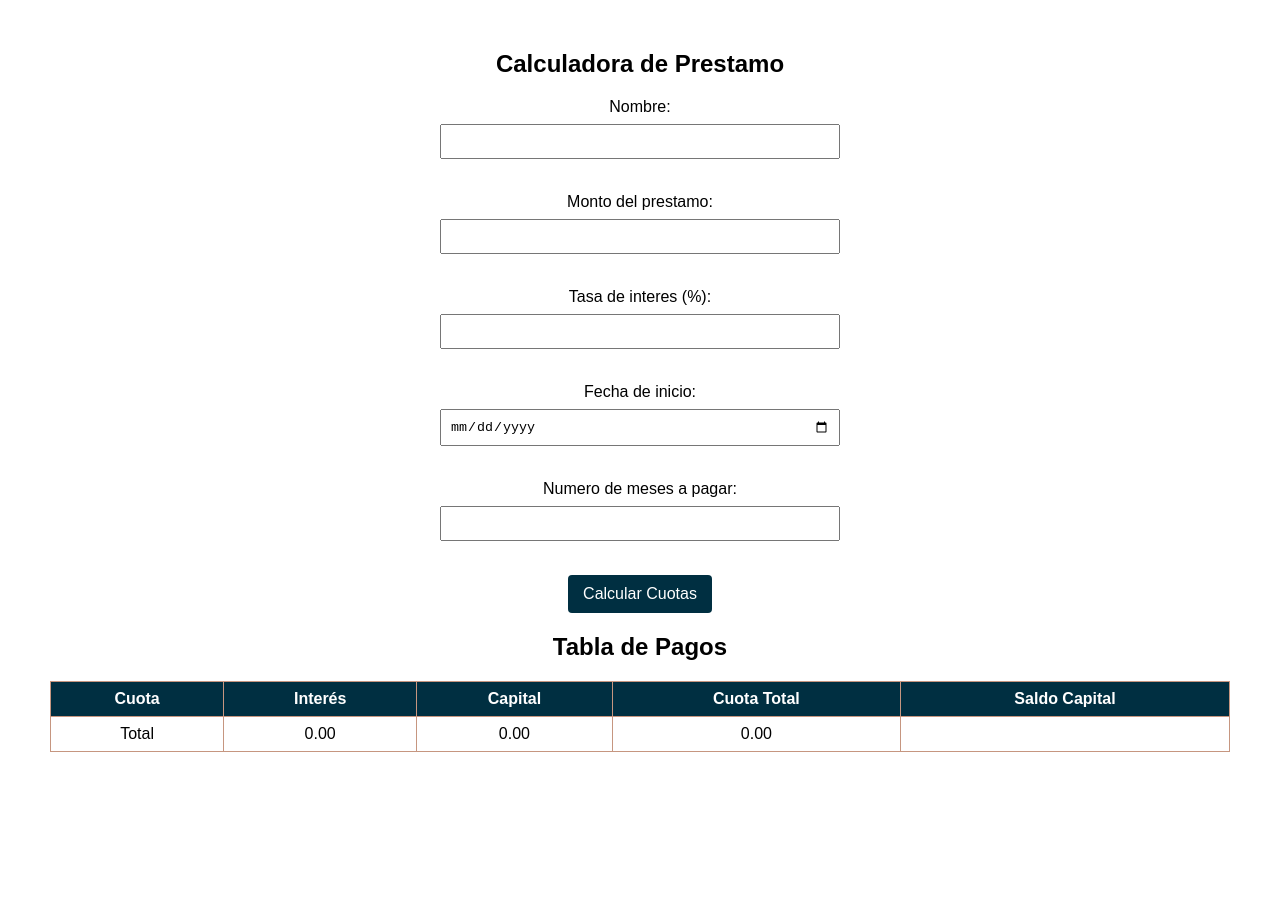
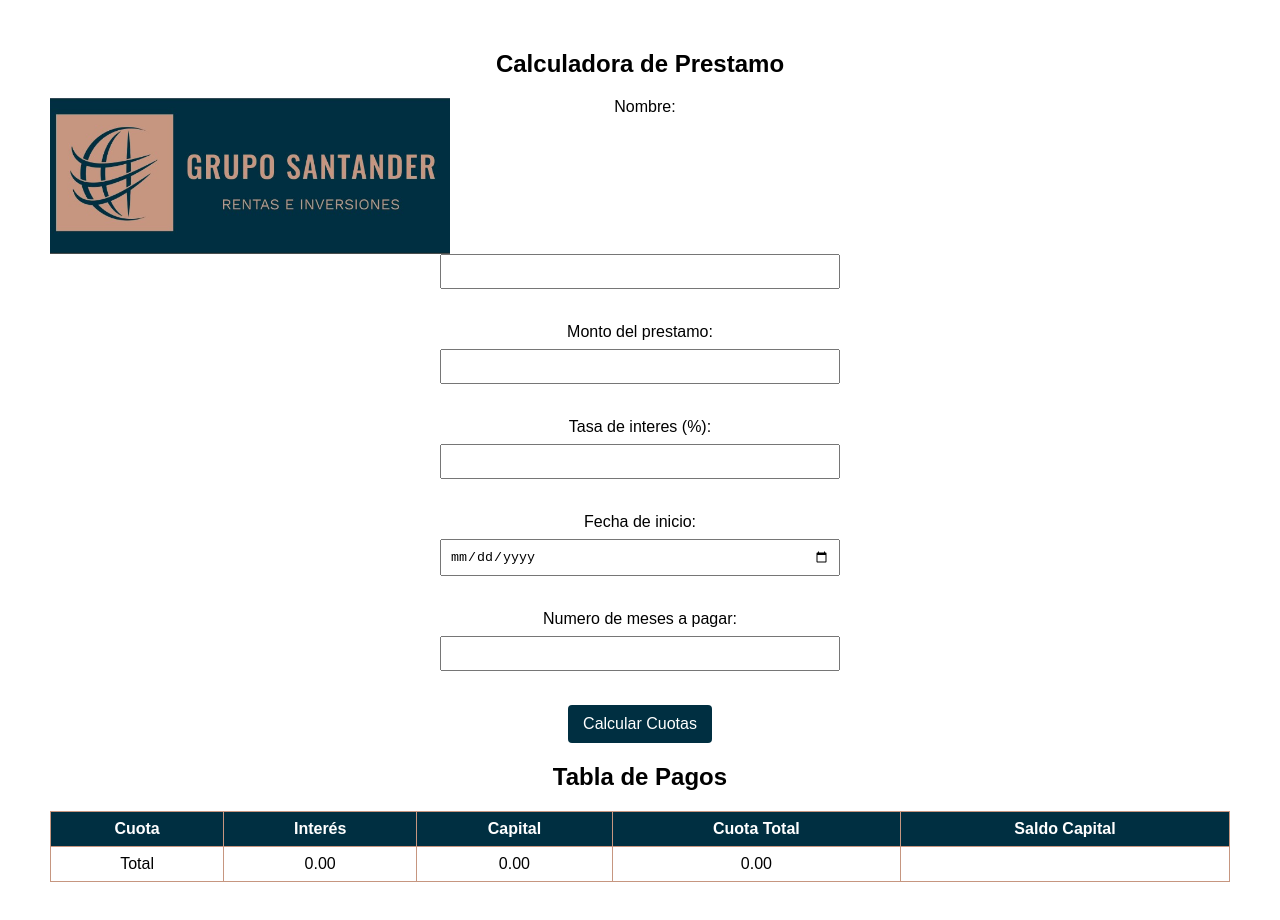
Before and after one commit to abrahamrm2/Grupo-Santander, a plain HTML site: page cotizadores/prueba.html in a window 1280 px wide. Before the commit the page ends 802 px from the top, so only its background shows below. Drawn offline with Linux system fonts and the light colour scheme.

Commit message:
Update prueba.html

```diff
--- a/cotizadores/prueba.html
+++ b/cotizadores/prueba.html
@@ -64,6 +64,8 @@
 
 <body>
     <h2>Calculadora de Prestamo</h2>
+     <img src="logo2.jpg" id="icono" align="left">
+
     <form id="loanForm">
         <label for="nombre">Nombre:</label>
         <input type="text" id="nombre" name="nombre" required><br><br>
```
